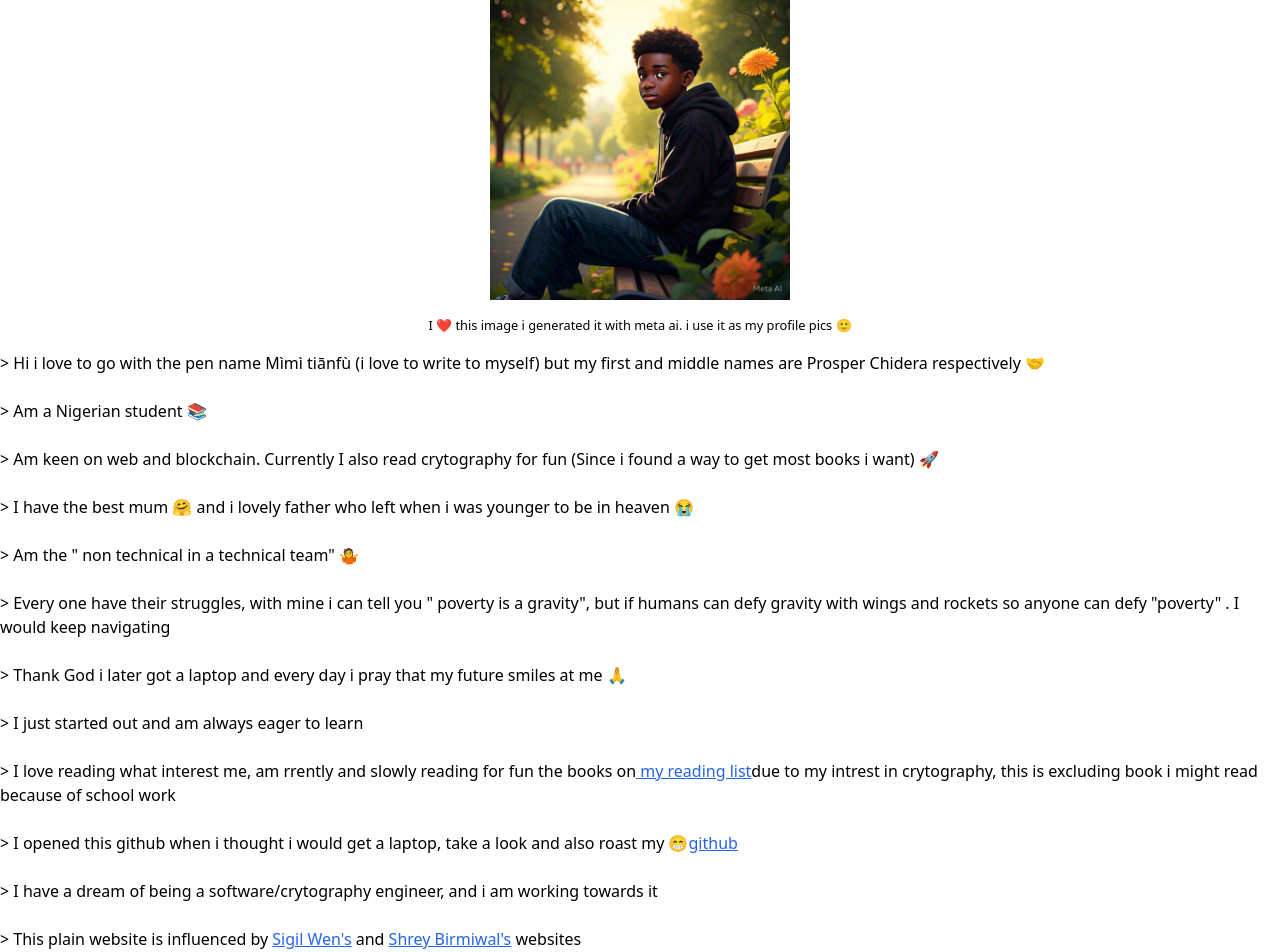
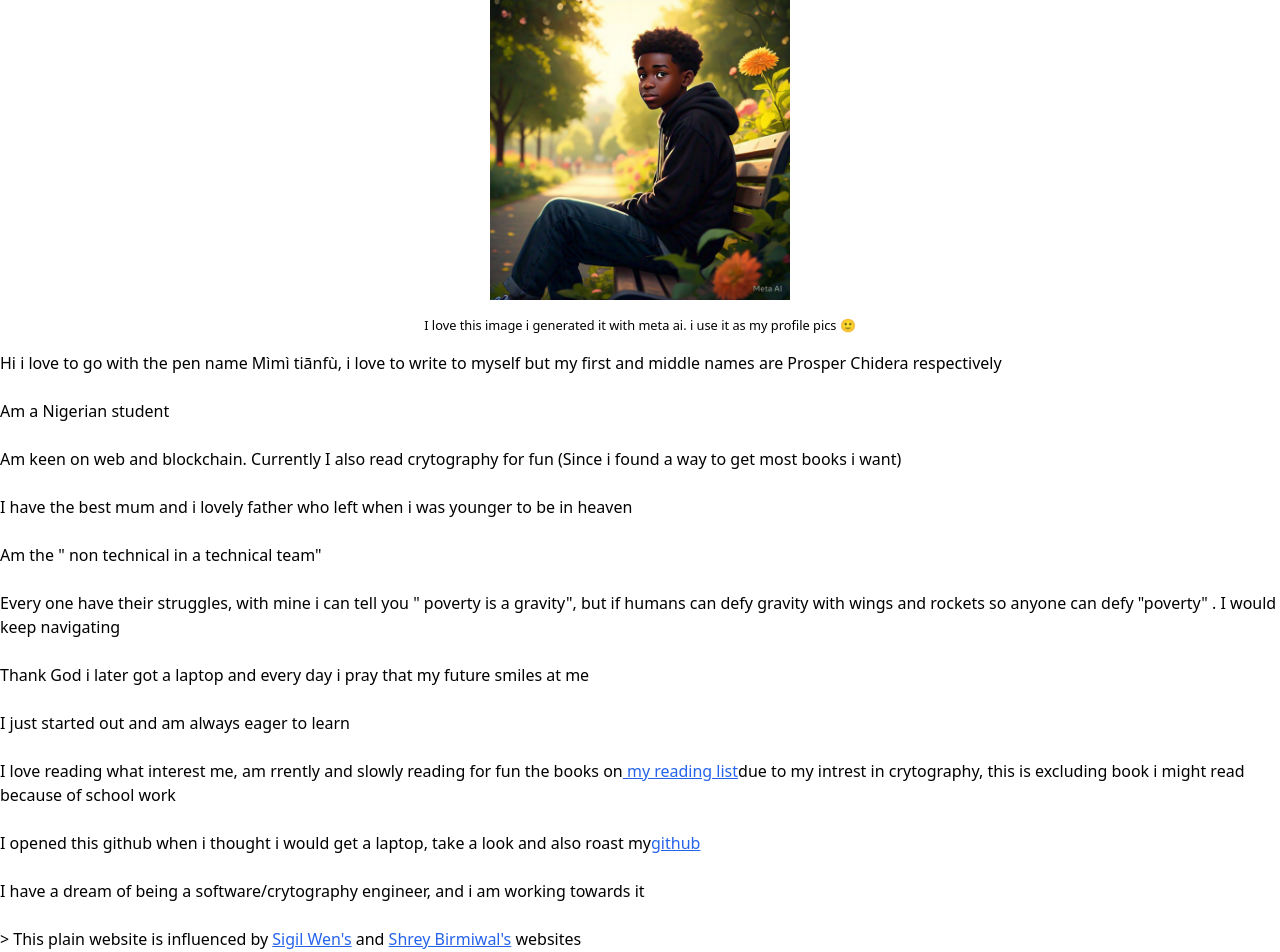
Before and after one commit to prosper615/Mamaboi, a Next.js app: page / in a window 1280 px wide. Shown: the top 952 px of the page. Built offline with nearby package versions, Linux system fonts and the light colour scheme.

Commit message:
some minor change

```diff
--- a/app/(root)/MyProfolio/AboutMe.tsx
+++ b/app/(root)/MyProfolio/AboutMe.tsx
@@ -40,7 +40,7 @@ const AboutMe = () => {
   height={200}
    className="mb-4"
 />
-<small>  I &#10084;&#65039; this image i generated it with meta ai. i use it as my profile pics  &#x1F642;
+<small>  I love this image i generated it with meta ai. i use it as my profile pics  &#x1F642;
 </small>
 
 <div  className="text-left mt-4  ">
@@ -48,28 +48,28 @@ const AboutMe = () => {
   <ul>
 
 
-<p > &gt; Hi i love to go with the pen name  Mìmì tiānfù (i love to write to myself) but my first and middle names are Prosper Chidera respectively  &#129309; </p> <br />
+<p >  Hi i love to go with the pen name  Mìmì tiānfù, i love to write to myself but my first and middle names are Prosper Chidera respectively  </p> <br />
 
-<p> &gt; Am a Nigerian student &#128218; </p> <br />
+<p>  Am a Nigerian student </p> <br />
 
-<p> &gt; Am keen on web and blockchain.  Currently I also read crytography for fun (Since i found a way to get most books i want) &#128640; </p> <br />
+<p>  Am keen on web and blockchain.  Currently I also read crytography for fun (Since i found a way to get most books i want)  </p> <br />
 
 
-<p> &gt; I have the best mum &#129303; and i lovely father who left when i was younger to be in heaven &#128557; </p>  <br />
+<p>  I have the best mum  and i lovely father who left when i was younger to be in heaven  </p>  <br />
 
-<p> &gt;  Am the " non technical in a technical team" &#129335; </p>  <br />
+<p>   Am the &quot; non technical in a technical team&quot; </p>  <br />
 
-<p>&gt; Every one have their struggles, with mine i can tell you " poverty is a gravity", but if humans can
-  defy gravity with wings and rockets so anyone can defy "poverty" . I would keep navigating </p>   <br />
+<p> Every one have their struggles, with mine i can tell you &quot; poverty is a gravity&quot;, but if humans can
+  defy gravity with wings and rockets so anyone can defy &quot;poverty&quot; . I would keep navigating </p>   <br />
 
 
-<p> &gt; Thank God i later got a laptop and every day i pray that my future smiles at me &#128591;</p>   <br />
+<p>  Thank God i later got a laptop and every day i pray that my future smiles at me </p>   <br />
 
 
-<p> &gt; I just started out and am always eager to learn</p> <br />
+<p>  I just started out and am always eager to learn</p> <br />
 
 
-<p> &gt;   I love reading what interest me, am rrently and slowly reading for fun the books on
+<p>    I love reading what interest me, am rrently and slowly reading for fun the books on
 <Link  href= "/ReadingList"  className="underline text-blue-600 hover:text-blue-800">  my  reading list</Link>
 due to my intrest in crytography, this is excluding book i might read because of school work
 
@@ -78,7 +78,7 @@ due to my intrest in crytography, this is excluding book i might read because of
 
 
 
-<p> &gt;  I opened this github when i thought i would get a laptop, take a look and also roast  my  &#128513;
+<p>  I opened this github when i thought i would get a laptop, take a look and also roast  my
 
    <a className="underline text-blue-600 hover:text-blue-800" href="https://github.com/prosper615" target="_blank" rel="noopener noreferrer">
 
@@ -87,7 +87,7 @@ due to my intrest in crytography, this is excluding book i might read because of
 </a> </p>  <br />
 
 
-<p> &gt; I have a dream of being a software/crytography engineer, and i am working towards it </p>  <br />
+<p> I have a dream of being a software/crytography engineer, and i am working towards it </p>  <br />
 
 
 
```
